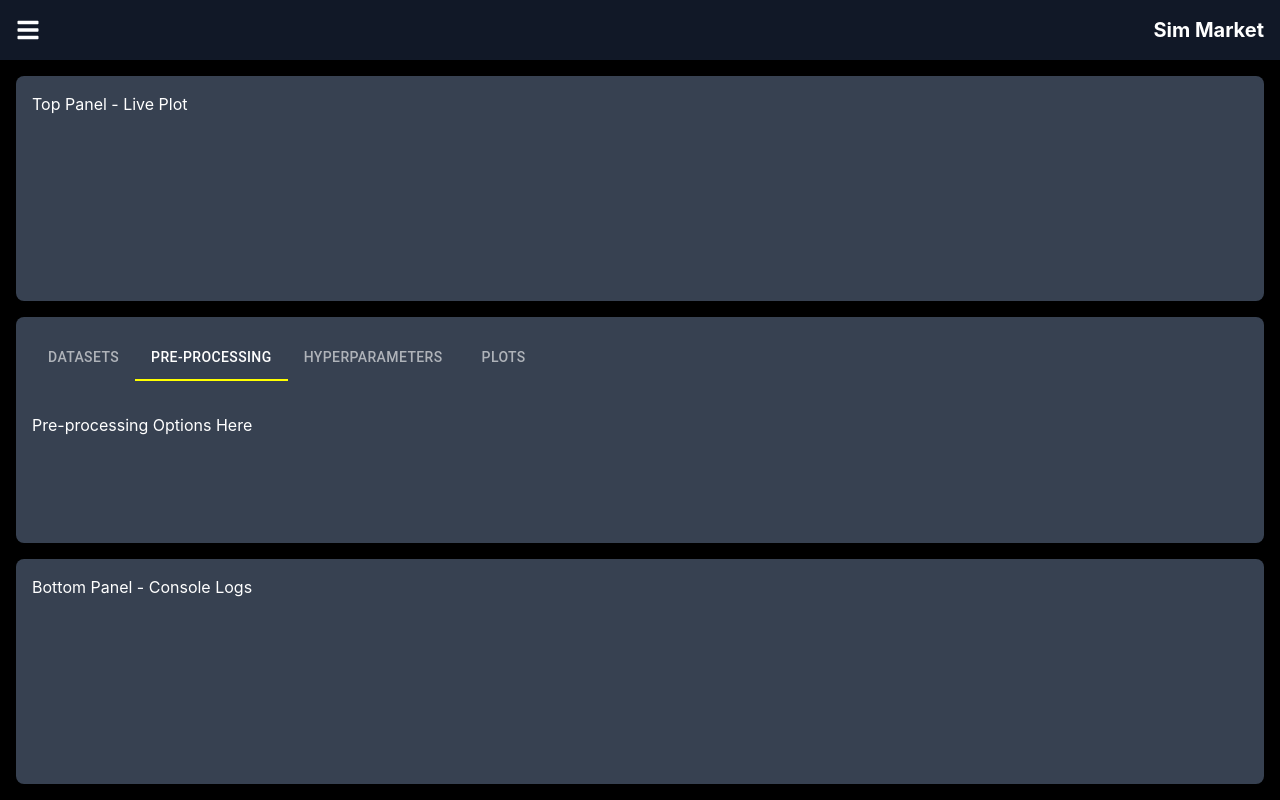
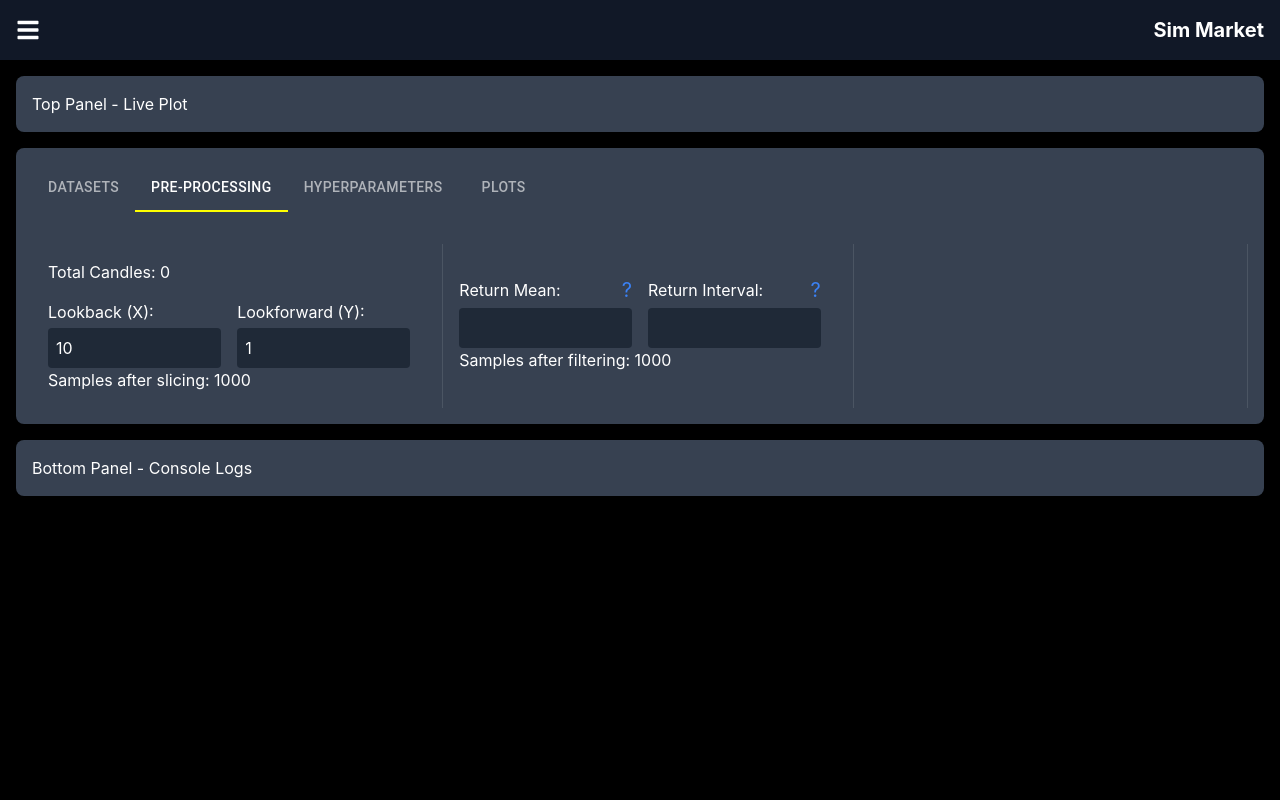
Before and after one commit to Microcosmos22/sim-market, a React (Create React App) app: page / in a window 1280 px wide. Both pictures are taken after a click on the tab "PRE-PROCESSING". Built offline with nearby package versions, Linux system fonts and the light colour scheme.

Commit message:
First UI version of the training

```diff
--- a/src/App.js
+++ b/src/App.js
@@ -1,19 +1,67 @@
 import React, { useState } from 'react';
 import { Tabs, Tab } from '@mui/material';
 import { motion } from 'framer-motion';
-import { FaTachometerAlt, FaDatabase, FaCogs, FaChartLine, FaRunning, FaBars, FaClipboardList } from 'react-icons/fa';
+import { FaTachometerAlt, FaDatabase, FaCogs, FaChartLine, FaRunning, FaBars, FaClipboardList, FaTimes } from 'react-icons/fa';
 
 const App = () => {
   const [isMenuOpen, setIsMenuOpen] = useState(false);
   const [activeTab, setActiveTab] = useState(0);
   const [activeMenu, setActiveMenu] = useState("Training");
+  const [datasets, setDatasets] = useState([]);
+  const [candleLength, setCandleLength] = useState("15min");
+  const [tradingPair, setTradingPair] = useState("BTCUSD");
+  const [endDate, setEndDate] = useState("");
+  const [intervalLength, setIntervalLength] = useState("");
+  const [logs, setLogs] = useState(""); // To hold the log data
+  const [isTraining, setIsTraining] = useState(false); // To manage the training state
+
 
   const handleTabChange = (event, newValue) => {
     setActiveTab(newValue);
   };
 
+  const addDataset = () => {
+    if (!endDate || !intervalLength) return;
+    const unixTime = Math.floor(new Date(endDate).getTime() / 1000);
+    const datasetString = `${candleLength}_${tradingPair}_${unixTime}_${intervalLength}`;
+    setDatasets([...datasets, datasetString]);
+  };
+
+  const removeDataset = (index) => {
+    setDatasets(datasets.filter((_, i) => i !== index));
+  };
+
+  const totalCandles = datasets.reduce((sum, dataset) => {
+    const parts = dataset.split("_");
+    return sum + parseInt(parts[3], 10);
+  }, 0);
+
+
+  const handleTrainButtonClick = async () => {
+  setIsTraining(true); // Indicate training is in progress
+  setLogs(""); // Clear previous logs
+
+  try {
+    // Simulate calling the backend to start the training process
+    const response = await fetch("/api/train", { method: "POST" });  // Adjust the URL to your backend endpoint
+    const data = await response.json();
+
+    // Assuming backend sends logs as a response in chunks or events
+    if (data && data.logs) {
+      // Update logs from the backend (could be updated in real-time)
+      setLogs((prevLogs) => prevLogs + "\n" + data.logs);
+    }
+  } catch (error) {
+    console.error("Training failed:", error);
+    setLogs("Error: Unable to start training.");
+  } finally {
+    setIsTraining(false); // Indicate training is complete
+  }
+};
+
+
   return (
-    <div className="h-screen bg-black text-white flex flex-col">
+    <div className="h-screen bg-black text-white flex flex-col overflow-y-auto">
       {/* Header Bar */}
       <header className="bg-gray-900 p-4 flex items-center justify-between shadow-md">
         <button onClick={() => setIsMenuOpen(!isMenuOpen)} className="text-white text-2xl">
@@ -23,11 +71,11 @@ const App = () => {
       </header>
 
       {/* Main Content */}
-      <div className="flex flex-1 overflow-hidden">
+      <div className="flex flex-1 overflow-auto">
         {/* Expandable Menu Panel */}
         {isMenuOpen && (
           <motion.div
-            className="bg-gray-800 w-56 p-4 flex flex-col gap-4"
+            className="bg-gray-800 w-56 p-4 flex flex-col gap-4 overflow-y-auto"
             initial={{ x: -200 }}
             animate={{ x: 0 }}
             transition={{ duration: 0.3 }}
@@ -54,7 +102,7 @@ const App = () => {
         )}
 
         {/* Main Panels */}
-        <div className="flex-1 grid grid-rows-3 gap-4 p-4">
+        <div className="flex-1 flex flex-col gap-4 p-4 overflow-y-auto">
           {activeMenu === "Training" && (
             <>
               <div className="bg-gray-700 p-4 shadow-lg rounded-lg flex">Top Panel - Live Plot</div>
@@ -72,36 +120,157 @@ const App = () => {
                   <Tab label="Plots" />
                 </Tabs>
                 <div className="mt-4">
-                  {activeTab === 0 && <div>Dataset Management Tools</div>}
-                  {activeTab === 1 && <div>Pre-processing Options Here</div>}
-                  {activeTab === 2 && <div>Hyperparameter Settings with Train Button</div>}
-                  {activeTab === 3 && <div>Overfit and Epoch Error Plots</div>}
+                  {activeTab === 0 && (
+                    <div>
+                      <div className="flex gap-4 mb-4">
+                        <select className="bg-gray-800 p-2 rounded" value={candleLength} onChange={(e) => setCandleLength(e.target.value)}>
+                          <option>15min</option>
+                          <option>1hour</option>
+                          <option>4hour</option>
+                          <option>1day</option>
+                        </select>
+                        <select className="bg-gray-800 p-2 rounded" value={tradingPair} onChange={(e) => setTradingPair(e.target.value)}>
+                          <option>BTCUSD</option>
+                          <option>XRPUSD</option>
+                          <option>ETHUSD</option>
+                          <option>LTCUSD</option>
+                        </select>
+                        <input type="date" className="bg-gray-800 p-2 rounded" value={endDate} onChange={(e) => setEndDate(e.target.value)} />
+                        <input type="number" placeholder="Interval Length" className="bg-gray-800 p-2 rounded" value={intervalLength} onChange={(e) => setIntervalLength(e.target.value)} />
+                        <button onClick={addDataset} className="bg-yellow-500 p-2 rounded">Add</button>
+                      </div>
+                      <div className="flex justify-between items-center mb-2">
+                        <h2 className="text-lg font-bold">Selected Datasets</h2>
+                        <span className="text-yellow-400">Total Candles: {totalCandles}</span>
+                      </div>
+                      <div className="bg-gray-900 p-4 rounded overflow-y-auto max-h-40">
+                        {datasets.map((dataset, index) => (
+                          <div key={index} className="p-2 border-b border-gray-700 flex justify-between items-center">
+                            <span>{dataset}</span>
+                            <button onClick={() => removeDataset(index)} className="text-red-500 hover:text-red-700">
+                              <FaTimes />
+                            </button>
+                          </div>
+                        ))}
+                      </div>
+                    </div>
+                  )}
+                  {activeTab === 1 && (
+                      <div className="grid grid-cols-3 gap-4 border-r border-gray-600">
+                        {/* Column 1 */}
+                        <div className="p-4">
+                          <div>Total Candles: {totalCandles}</div>
+                          <div className="mt-4 flex space-x-4"> {/* Flex container for X and Y inputs */}
+                            <div>
+                              <label htmlFor="x-input" className="block">Lookback (X):</label>
+                              <input id="x-input" type="number" defaultValue={10} className="bg-gray-800 mt-1 p-2 rounded w-full" />
+                            </div>
+                            <div>
+                              <label htmlFor="y-input" className="block">Lookforward (Y):</label>
+                              <input id="y-input" type="number" defaultValue={1} className="bg-gray-800 mt-1 p-2 rounded w-full" />
+                            </div>
+                          </div>
+
+                        <div>Samples after slicing: {1000}</div> {/* Replace M with the dynamic value */}
+                        </div>
+
+                        {/* Column 2 */}
+                        <div className="p-4 border-l border-gray-600">
+
+
+                          <div className="mt-4 flex space-x-4"> {/* Flex container for Return Mean and Return Interval */}
+                            <div className="flex-1">
+                              <div className="flex items-center justify-between">
+                                <label htmlFor="return-mean" className="block">Return Mean:</label>
+                                <a href="/help" target="_blank" className="ml-2 text-blue-500 hover:underline">
+                                  <span className="text-xl">?</span>
+                                </a>
+                              </div>
+                              <input id="return-mean" type="number" className="bg-gray-800 mt-1 p-2 rounded w-full" />
+                            </div>
+
+                            <div className="flex-1">
+                              <div className="flex items-center justify-between">
+                                <label htmlFor="return-interval" className="block">Return Interval:</label>
+                                <a href="/help" target="_blank" className="ml-2 text-blue-500 hover:underline">
+                                  <span className="text-xl">?</span>
+                                </a>
+                              </div>
+                              <input id="return-interval" type="number" className="bg-gray-800 mt-1 p-2 rounded w-full" />
+                            </div>
+                          </div>
+                          <div>Samples after filtering: {1000}</div>
+                        </div>
+
+
+                        {/* Column 3 */}
+                        <div className="p-4 border-l border-gray-600">
+                          {/* You can add content to this column as needed */}
+                        </div>
+                      </div>
+                    )}
+
+                    {activeTab === 2 && (  // Assuming the "Hyperparameter" tab is activated when activeTab === 2
+                      <div className="grid grid-cols-4 gap-4 p-4 border-r border-gray-600">
+                        {/* Layer 1 Input */}
+                        <div>
+                          <label htmlFor="layer1" className="block">Layer 1:</label>
+                          <input id="layer1" type="number" defaultValue={20} type="number" className="bg-gray-800 mt-1 p-2 rounded w-full" />
+                        </div>
+
+                        {/* Layer 2 Input */}
+                        <div>
+                          <label htmlFor="layer2" className="block">Layer 2:</label>
+                          <input id="layer2" type="number" defaultValue={15} type="number" className="bg-gray-800 mt-1 p-2 rounded w-full"  />
+                        </div>
+
+                        {/* Dropout Input */}
+                        <div>
+                          <label htmlFor="dropout" className="block">Dropout:</label>
+                          <input id="dropout" type="number" defaultValue={0.2} step="0.01" className="bg-gray-800 mt-1 p-2 rounded w-full" />
+                        </div>
+
+                        {/* Learning Rate Input */}
+                        <div>
+                          <label htmlFor="learn-rate" className="block">Learning Rate:</label>
+                          <input id="learn-rate" type="number" defaultValue={0.1} step="0.0001" className="bg-gray-800 mt-1 p-2 rounded w-full"  />
+                        </div>
+
+                        {/* N Epochs Input */}
+                        <div>
+                          <label htmlFor="n-epochs" className="block">N Epochs:</label>
+                          <input id="n-epochs" type="number" defaultValue={300} className="bg-gray-800 mt-1 p-2 rounded w-full"  />
+                        </div>
+                      </div>
+                    )}
+
+                    {activeTab === 3 && (  // Training Tab
+                      <div className="p-4">
+                        {/* Train Button */}
+                        <button
+                          onClick={handleTrainButtonClick}
+                          className="bg-blue-500 text-white p-2 rounded hover:bg-blue-600 disabled:bg-gray-300"
+                          disabled={isTraining}
+                        >
+                          {isTraining ? "Training..." : "Train"}
+                        </button>
+
+                        {/* Log Output */}
+                        <div className="mt-4">
+                          <label htmlFor="log-output" className="block text-lg">Training Logs:</label>
+                          <textarea
+                            id="log-output"
+                            value={logs}
+                            readOnly
+                            className="mt-2 w-full p-2 border rounded h-40 bg-gray-100 text-black"
+                            placeholder="Logs will be displayed here..."
+                          />
+                        </div>
+                      </div>
+                    )}
                 </div>
               </div>
               <div className="bg-gray-700 p-4 shadow-lg rounded-lg flex">Bottom Panel - Console Logs</div>
-            </>
-          )}
-
-          {activeMenu === "Tracking" && (
-            <div className="grid grid-cols-2 grid-rows-2 gap-4 flex-1">
-              <div className="bg-gray-700 p-4 shadow-lg rounded-lg">Panel 1</div>
-              <div className="bg-gray-700 p-4 shadow-lg rounded-lg">Panel 2</div>
-              <div className="bg-gray-700 p-4 shadow-lg rounded-lg">Panel 3</div>
-              <div className="bg-gray-700 p-4 shadow-lg rounded-lg">Panel 4</div>
-            </div>
-          )}
-
-          {activeMenu === "Account" && (
-            <div className="flex-1 flex justify-center items-center">
-              <button className="bg-blue-500 p-4 rounded-lg text-white">Login with Google</button>
-            </div>
-          )}
-
-          {activeMenu === "Trader Simulation" && (
-            <>
-              <div className="bg-gray-700 p-4 shadow-lg rounded-lg flex">Top Panel - Trader Overview</div>
-              <div className="bg-gray-700 p-4 shadow-lg rounded-lg flex">Center Panel - Trading Analysis</div>
-              <div className="bg-gray-700 p-4 shadow-lg rounded-lg flex">Bottom Panel - Market Data</div>
             </>
           )}
         </div>
```
